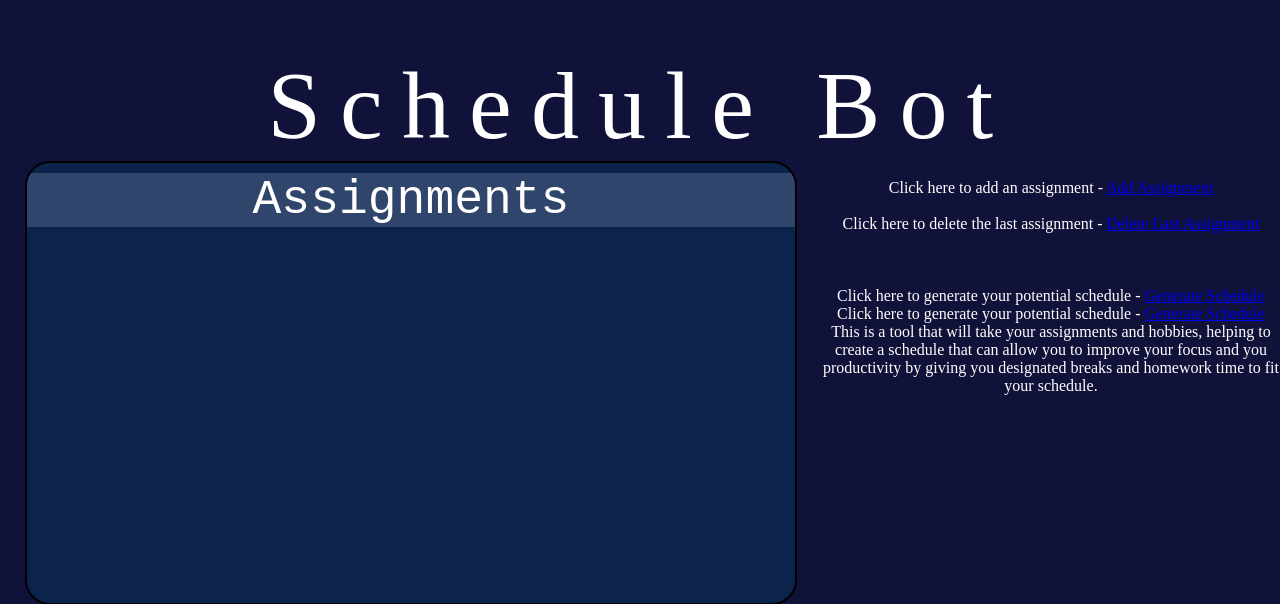
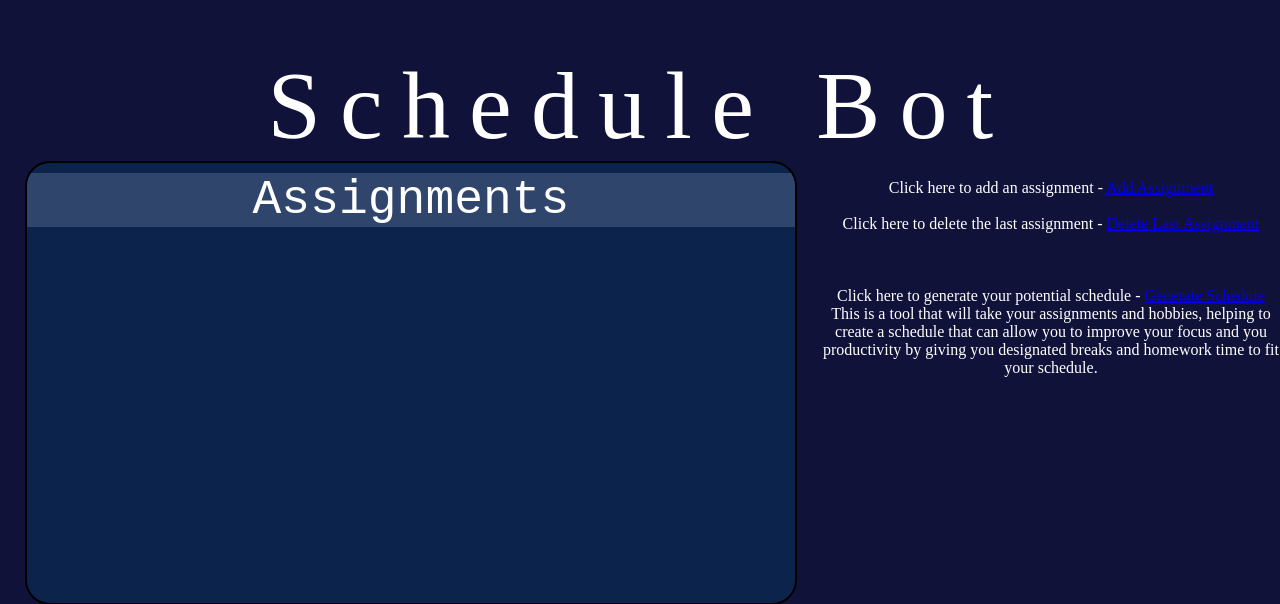
Before and after one commit to tobiasjdcolvin/Schedule-Bot, a Django app: page / in a window 1280 px wide. Shown: the top 604 px of the page. Run offline with Django 5.2, Linux system fonts and the light colour scheme.

Commit message:
fixed weird conflicts

```diff
--- a/templates/index.html
+++ b/templates/index.html
@@ -38,7 +38,6 @@
 
 <br><br>
 <br><br>
-<t>Click here to generate your potential schedule - </t><a href="{%url 'generate'%}" onclick="startloading()">Generate Schedule</a>
 
 <div id = "Schedule">
 <t>Click here to generate your potential schedule - </t><a href="{%url 'generate'%}" onclick="startloading()">Generate Schedule</a>
```
